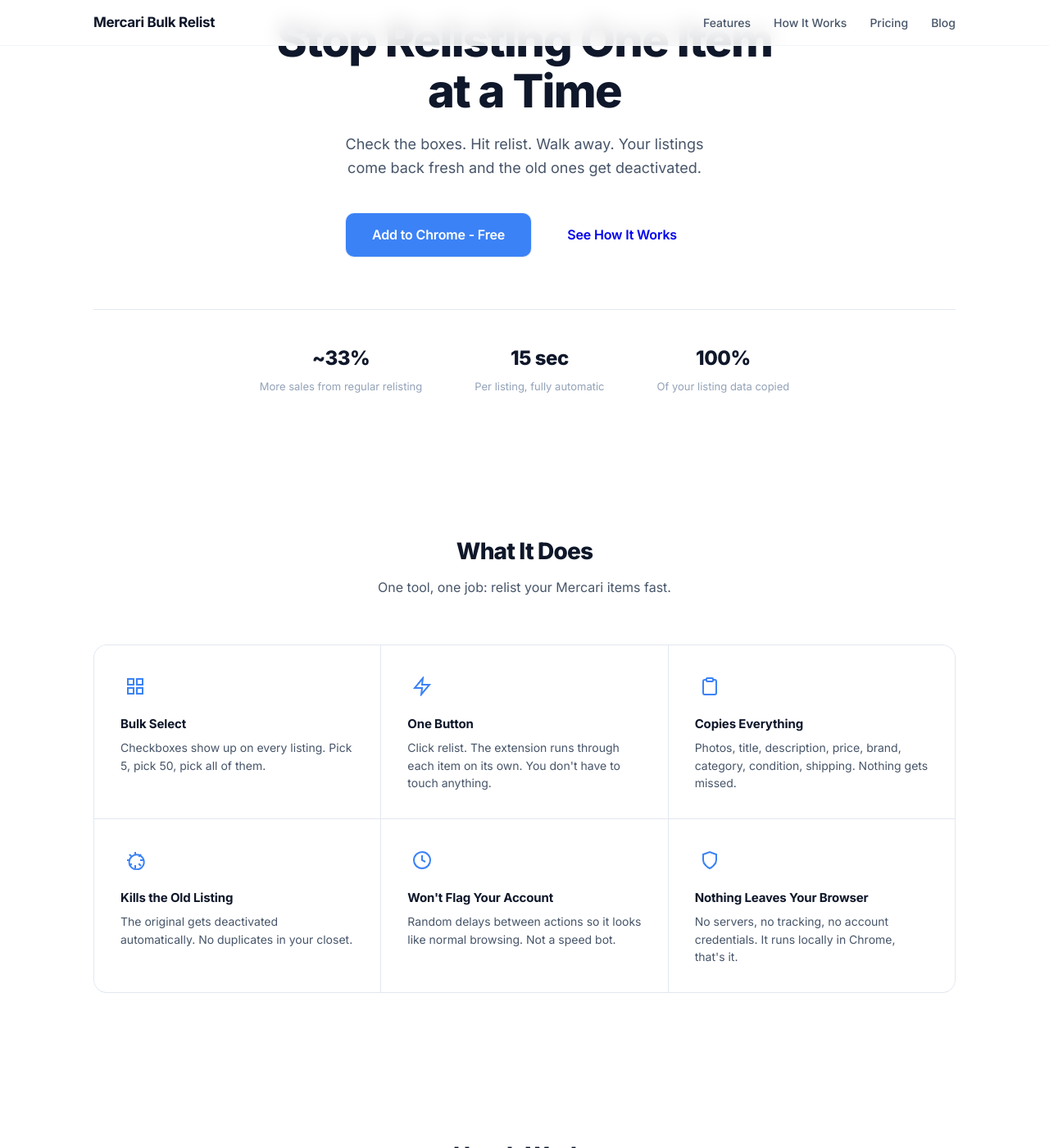
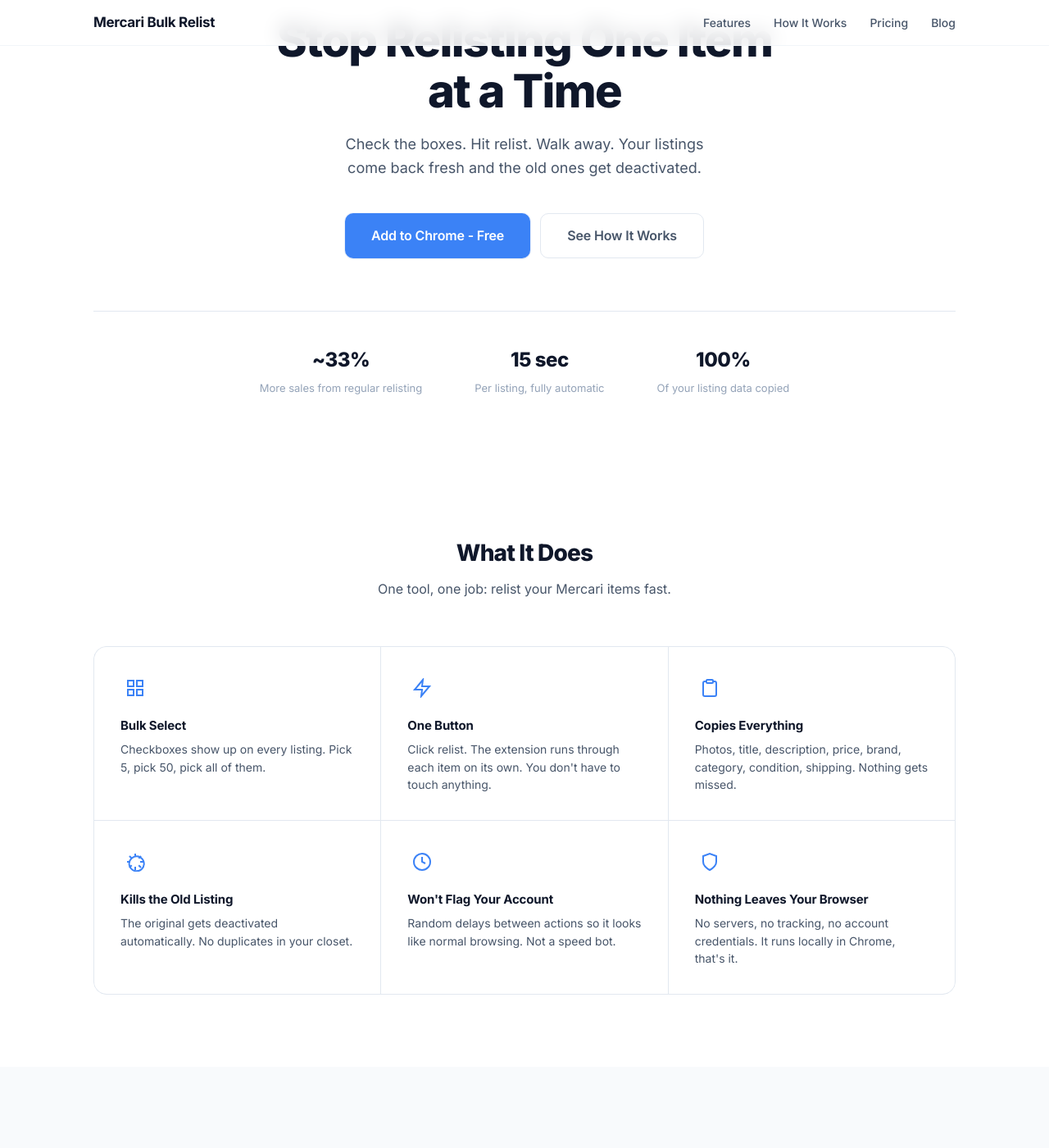
Before and after one commit to raymondreddingtonadmin/mercaribulkrelist.com, a Jekyll site: the page built from index.html, in a window 1280 px wide and 1400 px high, scrolled down 216 px. Shown: the whole window at 82% size. Built offline with Jekyll 4.4.1, drawn with Linux system fonts in a browser that asks for light colours; some of the changed text lies outside the part shown.

Commit message:
Refine: ghost buttons, cleaner testimonials, fix bg-alt references

```diff
--- a/_layouts/default.html
+++ b/_layouts/default.html
@@ -228,12 +228,13 @@
       font-size: 0.75rem; font-weight: 600; padding: 0.125rem 0.5rem; border-radius: 4px;
     }
 
-    /* Reviews */
-    .reviews-grid { display: grid; grid-template-columns: repeat(3, 1fr); gap: 1.5rem; }
-    .review-card { background: var(--color-bg-subtle); border-radius: var(--radius-lg); padding: 1.75rem; }
-    .review-stars { color: #f59e0b; font-size: 0.875rem; margin-bottom: 0.75rem; letter-spacing: 1px; }
-    .review-text { color: var(--color-text); font-size: 0.9375rem; line-height: 1.6; margin-bottom: 1rem; }
-    .review-author { font-weight: 500; font-size: 0.8125rem; color: var(--color-text-tertiary); }
+    /* Testimonials */
+    .testimonials { display: flex; gap: 1.5rem; justify-content: center; max-width: 900px; margin: 0 auto; }
+    .testimonial {
+      flex: 1; padding: 1.75rem; border-left: 2px solid var(--color-primary);
+      background: var(--color-bg); border-radius: 0 var(--radius) var(--radius) 0;
+    }
+    .testimonial p { color: var(--color-text); font-size: 0.9375rem; line-height: 1.6; font-style: italic; margin: 0; }
 
     /* Blog */
     .blog-list { max-width: 640px; margin: 0 auto; display: flex; flex-direction: column; gap: 0; }
@@ -291,7 +292,7 @@
       .features-grid { grid-template-columns: 1fr; }
       .steps { grid-template-columns: 1fr; gap: 1.5rem; }
       .pricing-grid { grid-template-columns: 1fr; }
-      .reviews-grid { grid-template-columns: 1fr; }
+      .testimonials { flex-direction: column; }
       .blog-item { flex-direction: column; gap: 0.25rem; }
     }
   </style>
--- a/index.html
+++ b/index.html
@@ -25,7 +25,7 @@
     <p>Check the boxes. Hit relist. Walk away. Your listings come back fresh and the old ones get deactivated.</p>
     <div class="hero-cta">
       <a href="https://chromewebstore.google.com/detail/mercari-bulk-relist/ngihegcbgbehkjcemdoopnljmojaooae" class="btn btn-primary btn-large" id="cta-hero">Add to Chrome - Free</a>
-      <a href="#how-it-works" class="btn btn-outline btn-large">See How It Works</a>
+      <a href="#how-it-works" class="btn btn-ghost btn-large">See How It Works</a>
     </div>
     <div class="hero-stats">
       <div class="hero-stat">
@@ -99,7 +99,7 @@
 </section>
 
 <!-- How It Works -->
-<section id="how-it-works" style="background: var(--color-bg-alt);">
+<section id="how-it-works" style="background: var(--color-bg-subtle);">
   <div class="container">
     <div class="section-header">
       <h2>How It Works</h2>
@@ -140,7 +140,7 @@
           <li>Auto-deactivates old listing</li>
           <li>Human-like delays</li>
         </ul>
-        <a href="https://chromewebstore.google.com/detail/mercari-bulk-relist/ngihegcbgbehkjcemdoopnljmojaooae" class="btn btn-outline" style="width: 100%; text-align: center;">Get Started Free</a>
+        <a href="https://chromewebstore.google.com/detail/mercari-bulk-relist/ngihegcbgbehkjcemdoopnljmojaooae" class="btn btn-ghost" style="width: 100%; text-align: center;">Get Started Free</a>
       </div>
       <div class="pricing-card featured">
         <h3>Pro</h3>
@@ -163,28 +163,22 @@
   </div>
 </section>
 
-<!-- Reviews -->
-<section id="reviews" style="background: var(--color-bg-alt);">
+<!-- Social Proof -->
+<section id="reviews" style="background: var(--color-bg-subtle);">
   <div class="container">
     <div class="section-header">
       <h2>What Sellers Say</h2>
     </div>
-    <div class="reviews-grid">
-      <div class="review-card">
-        <div class="review-stars">&#9733;&#9733;&#9733;&#9733;&#9733;</div>
-        <p class="review-text">"Used to burn 2 hours every Sunday relisting. Now it's 5 minutes. Pays for itself instantly."</p>
-        <div class="review-author">Mercari Seller</div>
-      </div>
-      <div class="review-card">
-        <div class="review-stars">&#9733;&#9733;&#9733;&#9733;&#9733;</div>
-        <p class="review-text">"Finally something that does more than one at a time. I've got 80+ listings and this saves me hours every week."</p>
-        <div class="review-author">Mercari Seller</div>
-      </div>
-      <div class="review-card">
-        <div class="review-stars">&#9733;&#9733;&#9733;&#9733;&#9733;</div>
-        <p class="review-text">"Tried a few relisting tools before. This is the only one that actually does bulk. Switched and not going back."</p>
-        <div class="review-author">Mercari Seller</div>
-      </div>
+    <div class="testimonials">
+      <blockquote class="testimonial">
+        <p>"Used to burn 2 hours every Sunday relisting. Now it's 5 minutes."</p>
+      </blockquote>
+      <blockquote class="testimonial">
+        <p>"I've got 80+ listings and this saves me hours every week."</p>
+      </blockquote>
+      <blockquote class="testimonial">
+        <p>"The only tool that actually does bulk. Not going back."</p>
+      </blockquote>
     </div>
   </div>
 </section>
```
